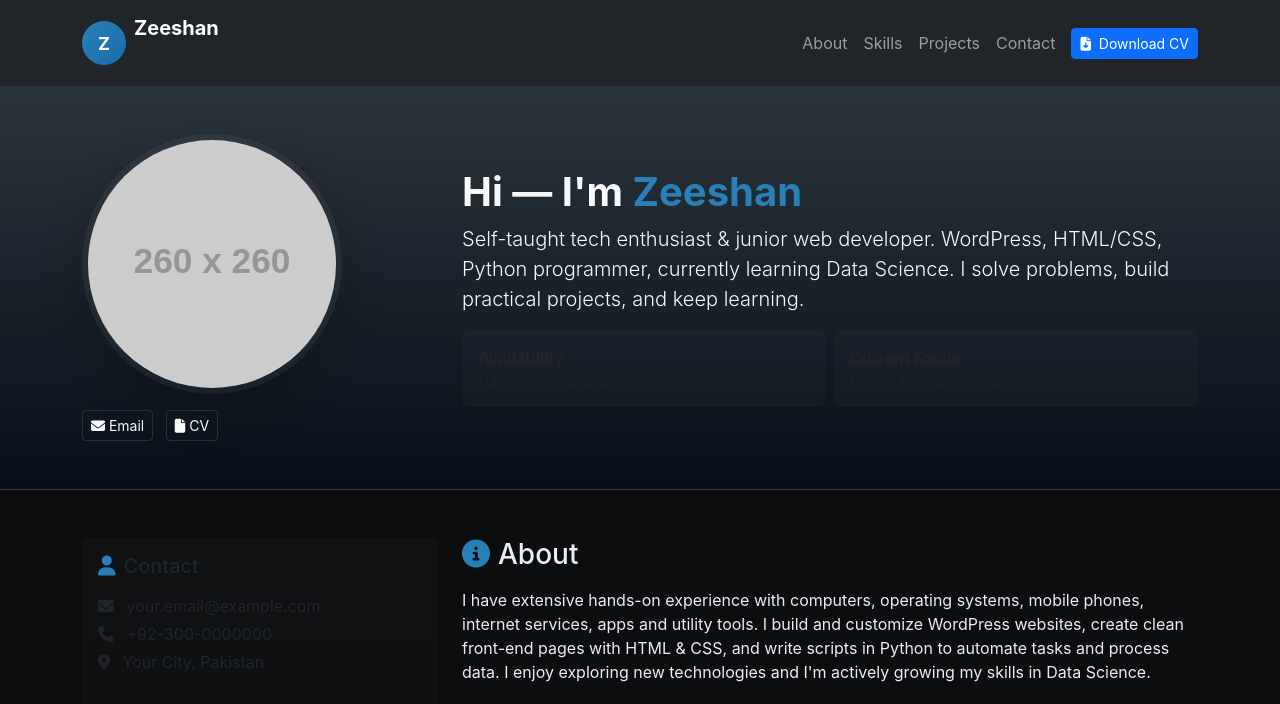
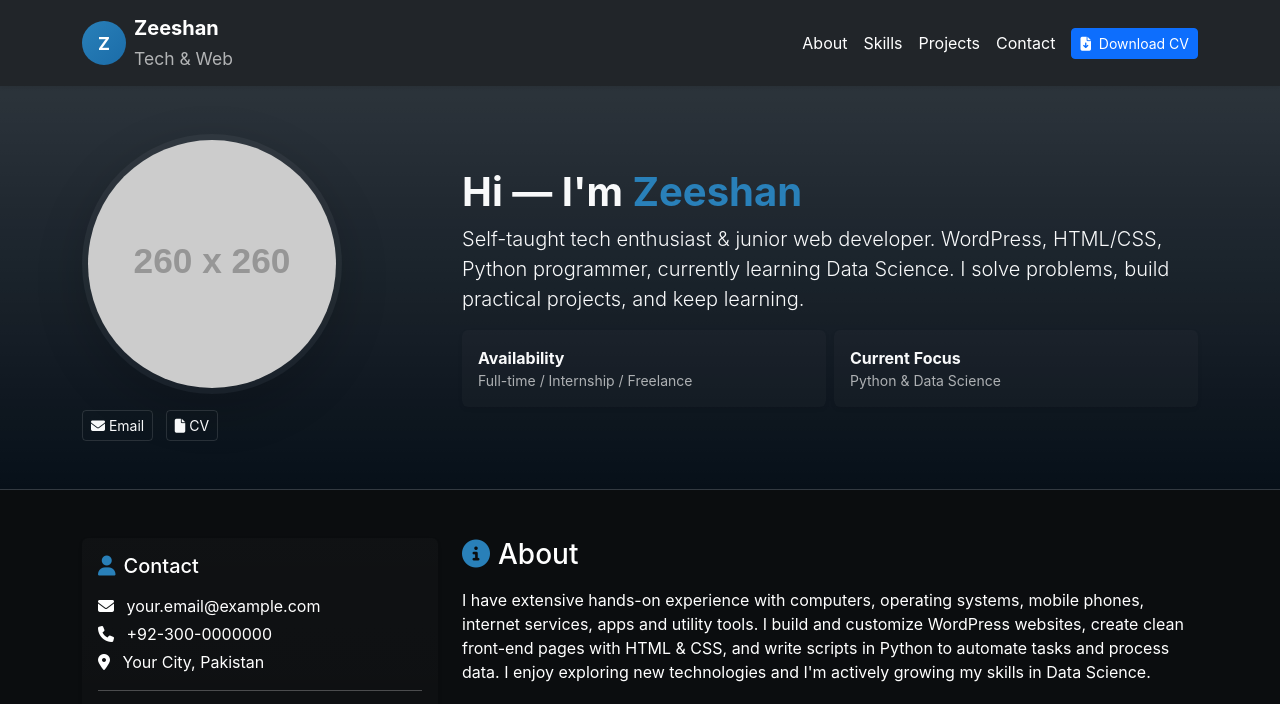
Before and after one commit to zshn1248/zeeshan, a plain HTML site: page index.html in a window 1280 px wide. Shown: the top 704 px of the page. Drawn offline with nearby package versions, Linux system fonts and the light colour scheme; placeholder pictures from the web are drawn by us.

Commit message:
Text color changes

```diff
--- a/styles.css
+++ b/styles.css
@@ -8,7 +8,7 @@
 body{
   font-family: "Inter", system-ui, -apple-system, "Segoe UI", Roboto, "Helvetica Neue", Arial;
   background: #0b0d0f;
-  color: #e9eef2;
+  color: #ffffff;
   -webkit-font-smoothing:antialiased;
 }
 
@@ -62,7 +62,7 @@ body{
 }
 .progress-bar{
   background: linear-gradient(90deg,var(--accent), #1b6ca8);
-  color: #fff;
+  color: #000;
   font-size: 10px;
   line-height:12px;
   text-align:center;
@@ -70,7 +70,7 @@ body{
 
 /* Links */
 a{
-  color: var(--accent);
+  color: #9ecbff;
 }
 
 /* Controls */
@@ -90,3 +90,31 @@ footer{
     height: 180px;
   }
 }
+
+/* Keep muted text slightly translucent white instead of black */
+.text-muted {
+    color: rgba(255,255,255,0.65) !important;
+}
+
+/* Ensure card content inherits the white color */
+.card,
+.card .card-body,
+.bg-card {
+    color: inherit;
+}
+
+/* Form validation / helper text readable on dark bg */
+.invalid-feedback,
+.form-label,
+.small,
+.lead,
+.skill-name {
+    color: inherit;
+}
+
+/* Navbar links explicitly white */
+.navbar .nav-link,
+.navbar .navbar-brand,
+.navbar .btn {
+    color: #ffffff !important;
+}
```
